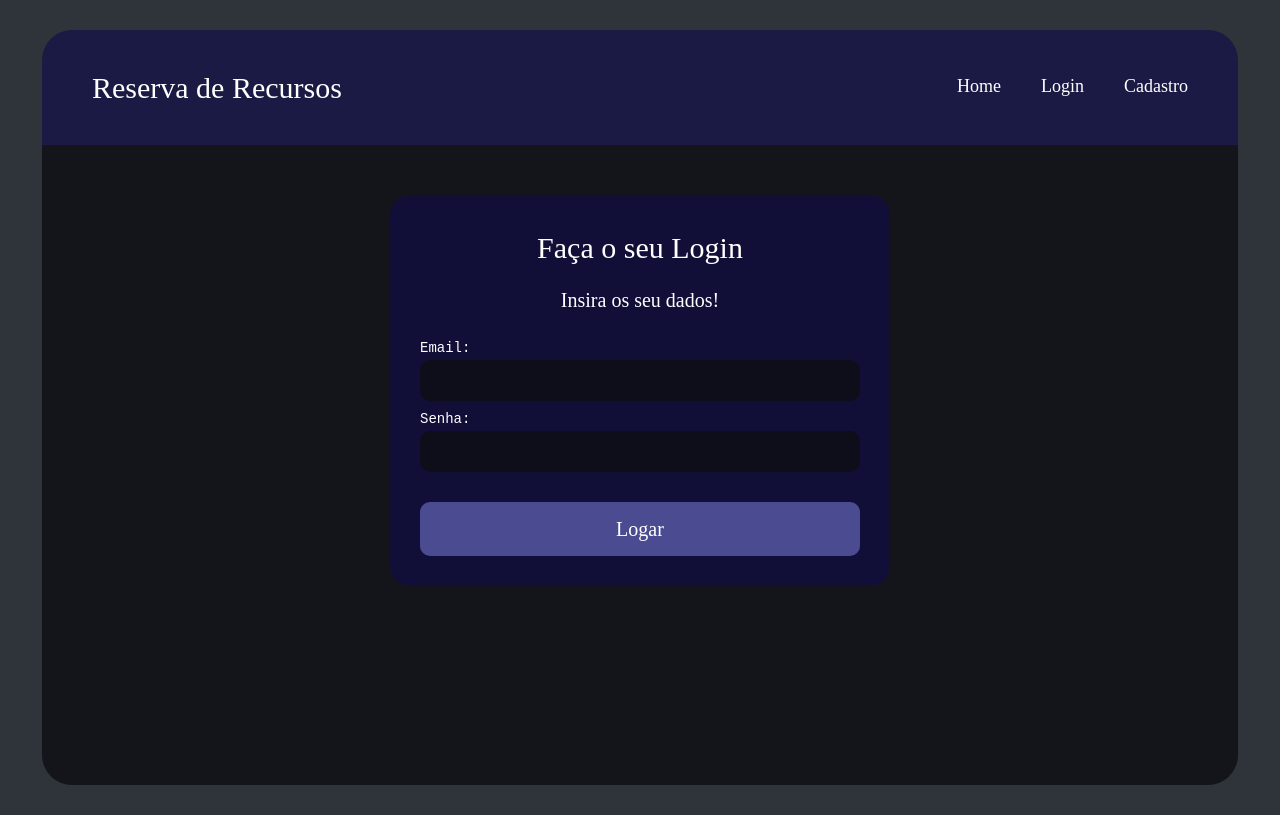
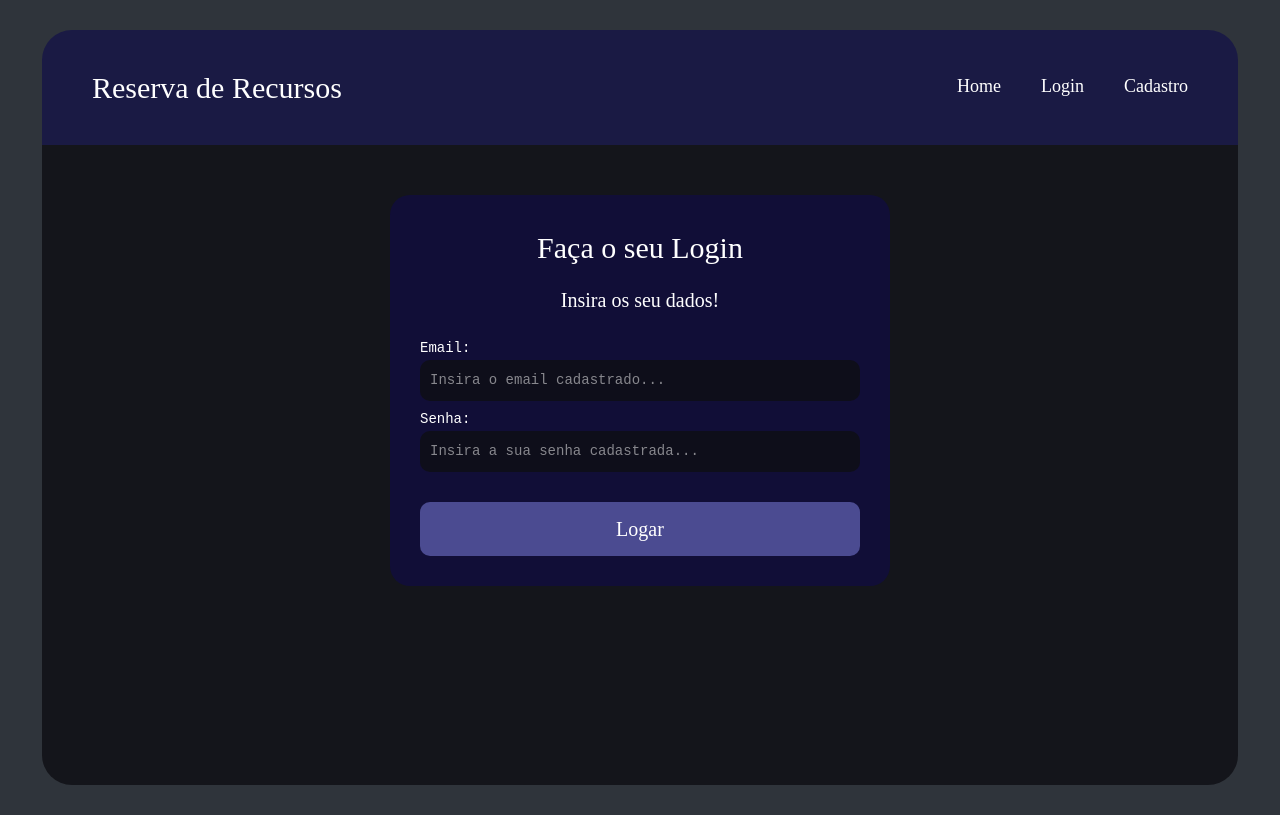
Before and after one commit to pedrohenriqueminarelli/Projeto_DS_Vep26-Reserva_de_Lab, a Next.js app in the folder next-projeto/: page /login in a window 1280 px wide. Built offline with nearby package versions, Linux system fonts and the light colour scheme.

Commit message:
V4.0 - CSS maximizado

```diff
--- a/next-projeto/src/app/(privado)/componentesPrivados/Campo/index.tsx
+++ b/next-projeto/src/app/(privado)/componentesPrivados/Campo/index.tsx
@@ -7,14 +7,16 @@ interface CampoProps{
     onChange: (event: React.ChangeEvent<HTMLInputElement>) => void;
     type?: string;
     required?: boolean;
+    placeholder?: string;
 }
 
-export function Campo({label, name, value, onChange, type="text", required=false}: CampoProps){
+export function Campo({label, name, value, onChange, type="text", placeholder, required=false}: CampoProps){
     return(
         <label className={styles.label}>
             {label}
             <input className={styles.campo}
             type={type}
+            placeholder={placeholder}
             name={name}
             value={value}
             onChange={onChange}
--- a/next-projeto/src/app/(publico)/login/page.tsx
+++ b/next-projeto/src/app/(publico)/login/page.tsx
@@ -51,6 +51,7 @@ export default function Login(){
                 value={dados.email}
                 onChange={handleChange}
                 type="email"
+                placeholder="Insira o email cadastrado..."
                 />
                 <Campo
                 label="Senha:"
@@ -58,6 +59,7 @@ export default function Login(){
                 value={dados.senha}
                 onChange={handleChange}
                 type="password"
+                placeholder="Insira a sua senha cadastrada..."
                 />
                 <br></br>
                 <Botao
```
